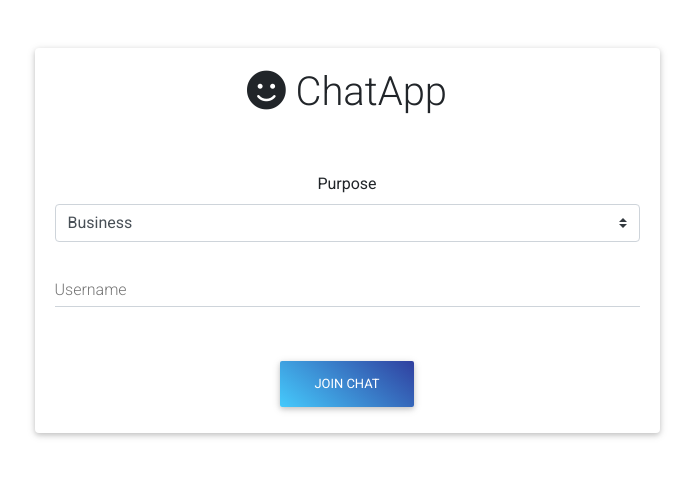
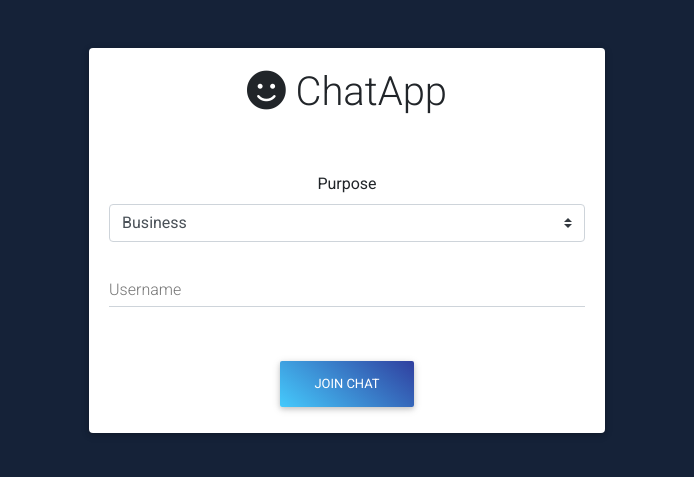
Before and after one commit to jahnavi0801/Chat, a Node server app: page / in a window 1280 px wide. Shown: the top 477 px of the page, without its empty margins (293-987 px from the left). Run offline with Node 20, Linux system fonts and the light colour scheme; some libraries are stand-ins or nearby versions.

Commit message:
Changes!

```diff
--- a/public/chat.html
+++ b/public/chat.html
@@ -60,7 +60,7 @@
                       <input type="text" id="msg" class="form-control" placeholder="Enter Message" required autocomplete="off">
                       <button class="btn blue-gradient"><i class="fas fa-paper-plane"></i> Send</button>
                     </form>
-                    <a href="index.html" class="btn btn-outline-danger waves-effect"><i class="fas fa-sign-out-alt"></i> Leave Room</a>
+                    <a href="index.html" class="btn btn-outline-danger waves-effect"><i class="fas fa-sign-out-alt"></i> Exit</a>
                   </div>
                 </div>
               <script src="https://cdnjs.cloudflare.com/ajax/libs/qs/6.9.4/qs.min.js" integrity="sha512-BHtomM5XDcUy7tDNcrcX1Eh0RogdWiMdXl3wJcKB3PFekXb3l5aDzymaTher61u6vEZySnoC/SAj2Y/p918Y3w==" crossorigin="anonymous"></script>
--- a/public/css/style.css
+++ b/public/css/style.css
@@ -1,10 +1,13 @@
 
 /* Chat Page */
+body {
+	background-color: #152238;
+}
 
 :root {
 	--dark-color-a: #e2f3e7;
 	--dark-color-b: #a0a0a5;
-	--light-color: #3c3d3d;
+	--light-color: #23233a;
 }
 
 .chat-container {
--- a/public/index.html
+++ b/public/index.html
@@ -19,11 +19,16 @@
     <script type="text/javascript" src="https://cdnjs.cloudflare.com/ajax/libs/twitter-bootstrap/4.4.1/js/bootstrap.min.js"></script>
     <!-- MDB core JavaScript -->
     <script type="text/javascript" src="https://cdnjs.cloudflare.com/ajax/libs/mdbootstrap/4.18.0/js/mdb.min.js"></script>
+    <style>
+        body {
+            background-color: #152238;
+        }
+    </style>
     <title>ChatApp</title>
 </head>
 <body>
     <div class="row mt-5">
-        <div class="col-md-6 m-auto">
+        <div class="col-md-5 m-auto">
           <div class="card card-body text-center">
             <div class="join-container">
                 <header class="join-header">
```
